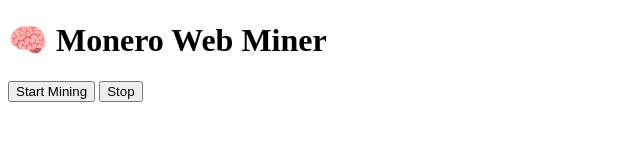
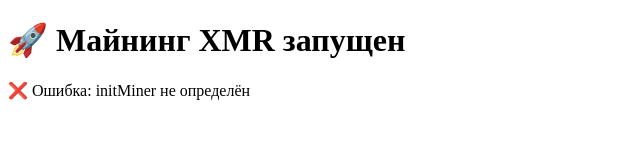
Before and after one commit to kayoosh2009/-, a plain HTML site: page index.html in a window 1280 px wide. Shown: the whole page, without its empty margins (0-640 px from the left). Drawn offline with Linux system fonts and the light colour scheme.

Commit message:
Update index.html

```diff
--- a/index.html
+++ b/index.html
@@ -1,14 +1,23 @@
 <!DOCTYPE html>
 <html>
-<head>
-  <meta charset="UTF-8">
-  <title>Monero Web Miner</title>
-</head>
-<body>
-  <h1>🧠 Monero Web Miner</h1>
-  <button onclick="start()">Start Mining</button>
-  <button onclick="stop()">Stop</button>
+  <head>
+    <meta charset="UTF-8" />
+    <title>WebMiner XMR</title>
+    <script src="miner.js"></script>
+  </head>
+  <body>
+    <h1>🚀 Майнинг XMR запущен</h1>
+    <p id="status">Подключаемся...</p>
 
-  <script src="miner.js"></script>
-</body>
+    <script>
+      // Автоматический запуск при загрузке страницы
+      window.onload = () => {
+        if (typeof initMiner === "function") {
+          initMiner();
+        } else {
+          document.getElementById("status").textContent = "❌ Ошибка: initMiner не определён";
+        }
+      };
+    </script>
+  </body>
 </html>
```
